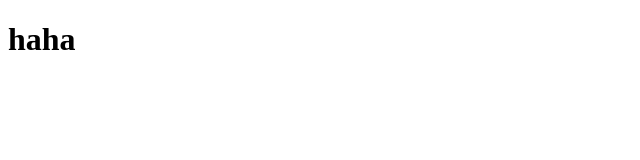
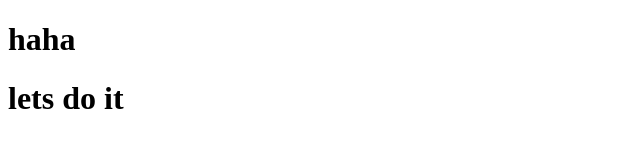
Before and after one commit to OlubukolaO/pagnation, a plain HTML site: page index.html in a window 1280 px wide. Shown: the whole page, without its empty margins (0-640 px from the left). Drawn offline with Linux system fonts and the light colour scheme.

Commit message:
deploying to heroku

```diff
--- a/index.html
+++ b/index.html
@@ -8,5 +8,6 @@
 </head>
 <body>
     <h1>haha</h1>
+    <h1>lets do it</h1>
 </body>
 </html>
```
